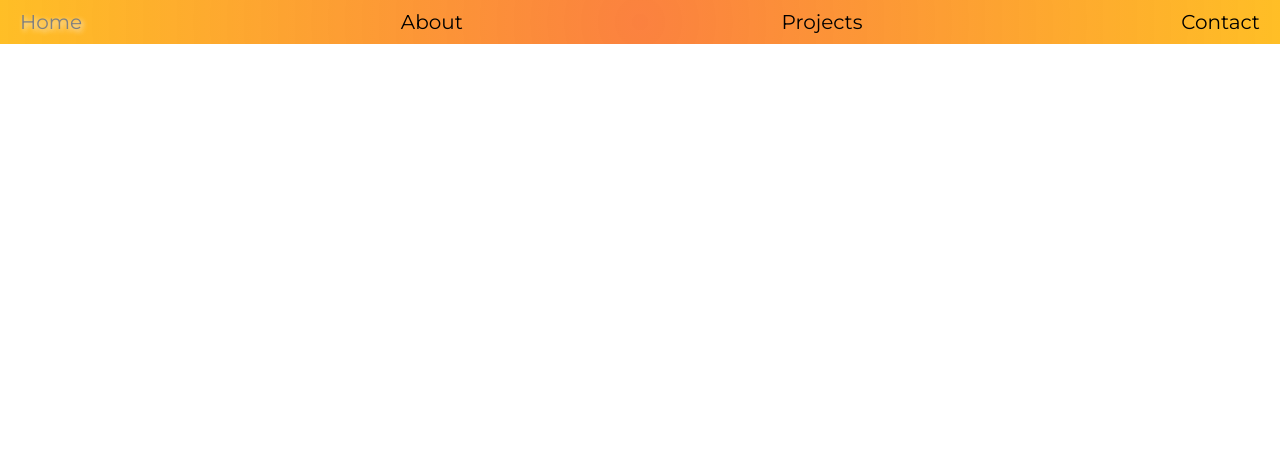
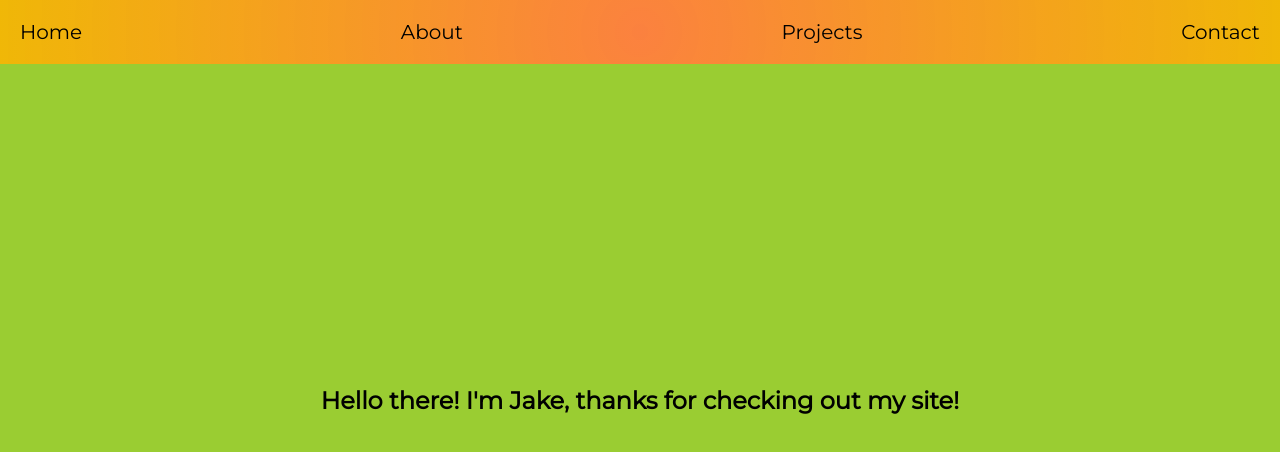
Before and after one commit to jakecolder93/portfolio, a plain HTML site: page index.html in a window 1280 px wide. Drawn offline with Linux system fonts and the light colour scheme.

Commit message:
Initial homepage setup

```diff
--- a/index.html
+++ b/index.html
@@ -13,5 +13,8 @@
         <a class="navLink" href="#Projects">Projects</a>
         <a class="navLink" href="Contact">Contact</a>
     </nav>
+    <section id="Home">
+        <h1>Hello there! I'm Jake, thanks for checking out my site!</h1>
+    </section>
 </body>
 </html>
--- a/styles.css
+++ b/styles.css
@@ -11,6 +11,7 @@ body {
     position: fixed;
     display: flex;
     justify-content: space-between;
+    padding: 10px 0px 10px 0px;
     background: rgb(251,129,63);
     background: radial-gradient(circle, rgba(251,129,63,1) 0%, rgba(255,179,0,0.849191788531819) 100%);
 }
@@ -20,9 +21,18 @@ body {
     text-decoration: none;
     font-size: 20px;
     color: black;
+    transition: all 0.3s ease-out;
 }
 
 #navbar a:hover{
     color: grey;
-    text-shadow: 2px 2px 5px whitesmoke;
+    transform: rotate(6deg);
 }
+
+#home{
+    height: 100%;
+    display: flex;
+    justify-content: center;
+    align-items: center;
+    background-color: yellowgreen;
+}
```
